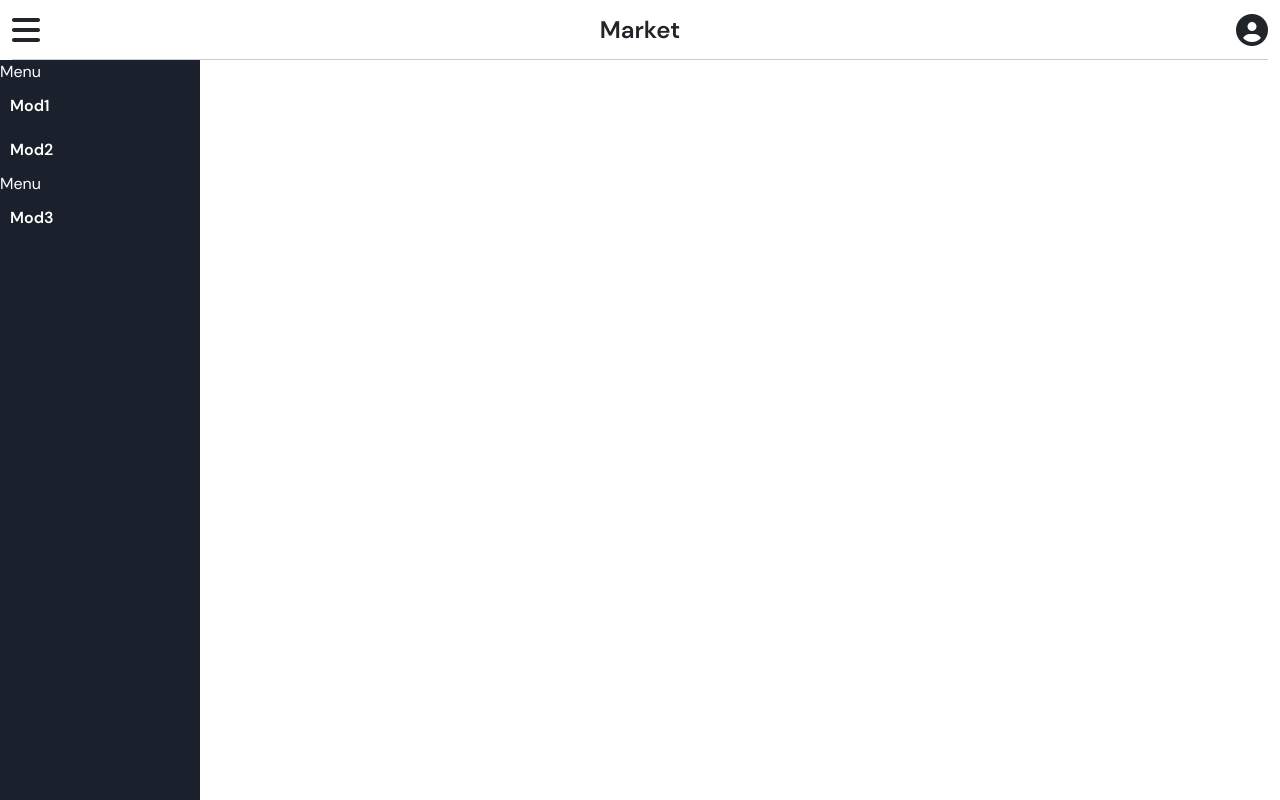
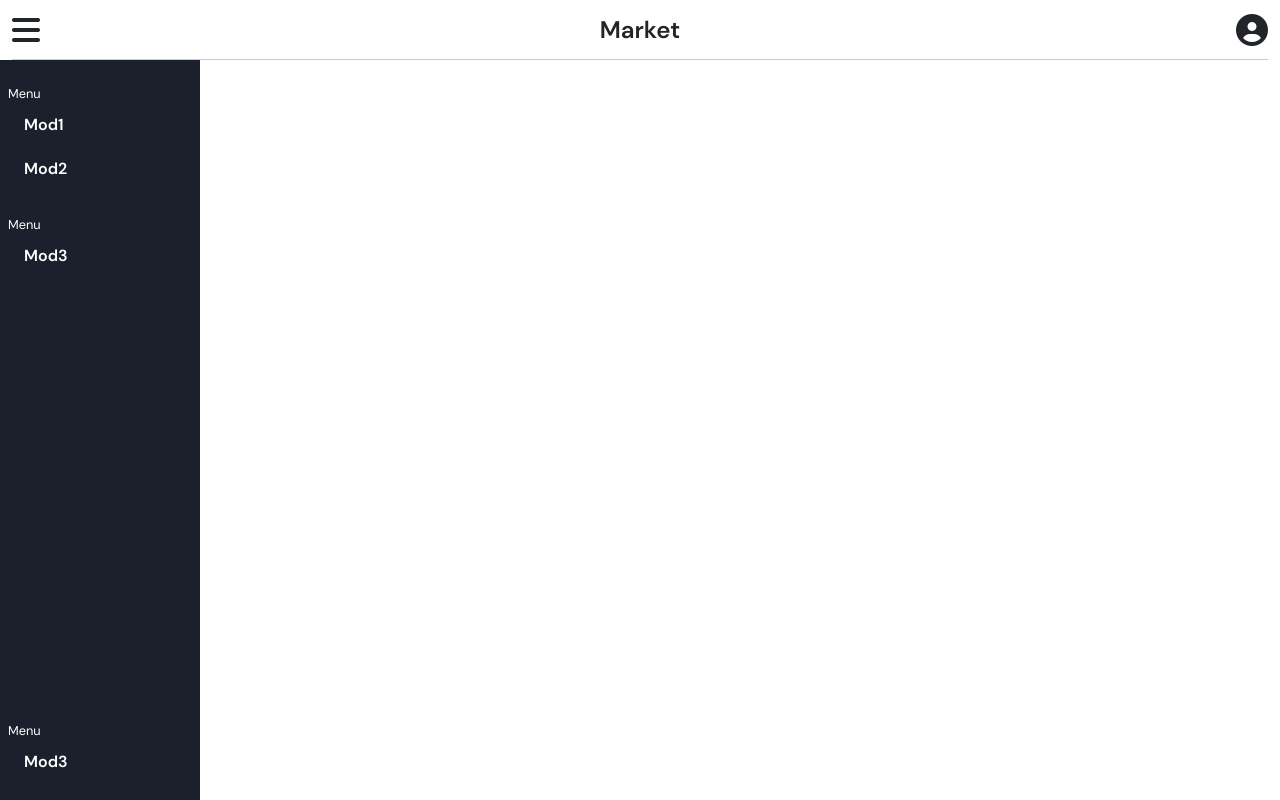
Before and after one commit to AndresOrozcoDev/angular-16-dashboard, an Angular app: page / in a window 1280 px wide. Built offline with nearby package versions, Linux system fonts and the light colour scheme.

Commit message:
add styles

```diff
--- a/src/app/shared/components/sidebar/sidebar.component.html
+++ b/src/app/shared/components/sidebar/sidebar.component.html
@@ -1,26 +1,36 @@
 <div class="sidebar" [ngClass]="{ 'expanded': isExpanded }">
     <div class="content">
-        <div class="section">
-            <div class="paragrah">Menu</div>
+        <div class="section ps-2 pt-4">
+            <div class="message">Menu</div>
         </div>
         <div class="link">
-            <div class="content" [routerLink]="['/mod1']" [routerLinkActive]="'active'">
+            <div class="content ps-4" [routerLink]="['/mod1']" [routerLinkActive]="'active'">
                 <div class="subtitle">Mod1</div>
             </div>
         </div>
         <div class="link">
-            <div class="content" [routerLink]="['/mod2']" [routerLinkActive]="'active'">
+            <div class="content ps-4" [routerLink]="['/mod2']" [routerLinkActive]="'active'">
                 <div class="subtitle">Mod2</div>
             </div>
         </div>
-        <div class="section">
-            <div class="paragrah">Menu</div>
+        <div class="section ps-2 pt-4">
+            <div class="message">Menu</div>
         </div>
         <div class="link">
-            <div class="content" [routerLink]="['/mod3']" [routerLinkActive]="'active'">
+            <div class="content ps-4" [routerLink]="['/mod3']" [routerLinkActive]="'active'">
                 <div class="subtitle">Mod3</div>
             </div>
         </div>
-        <div class="footer"></div>
+
+        <div class="footer">
+            <div class="section ps-2 pt-4">
+                <div class="message">Menu</div>
+            </div>
+            <div class="link">
+                <div class="content ps-4" [routerLink]="['/mod3']" [routerLinkActive]="'active'">
+                    <div class="subtitle">Mod3</div>
+                </div>
+            </div>
+        </div>
     </div>
 </div>
--- a/src/app/shared/components/sidebar/sidebar.component.scss
+++ b/src/app/shared/components/sidebar/sidebar.component.scss
@@ -4,10 +4,11 @@
   position: fixed;
   left: 0;
   top: 60px;
-  height: 100vh;
+  height: calc(100vh - 60px);
   transition: 0.3s;
   width: 0px;
   background: #1a202c;
+  padding-bottom: 1rem;
 
   &.expanded {
     width: 200px;
@@ -23,12 +24,19 @@
   }
 
   .content {
+    position: relative;
+    height: 100%;
     .section {
-      .paragrah {
+      .message {
         transition: 0.3s;
         overflow: hidden;
         color: $white-color;
       }
+    }
+    .footer {
+      position: absolute;
+      bottom: 0;
+      width: 100%;
     }
 
     .link {
```
